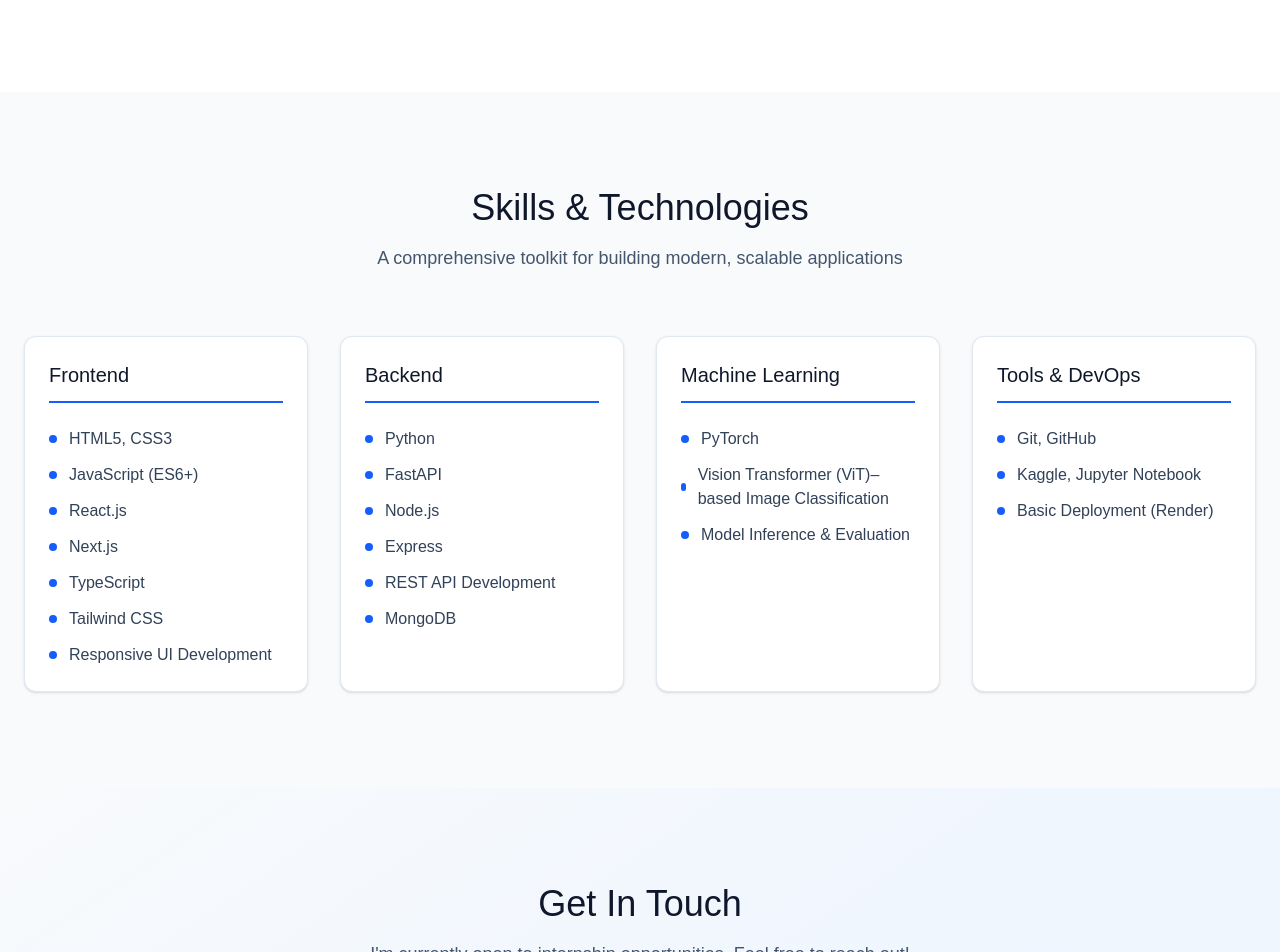
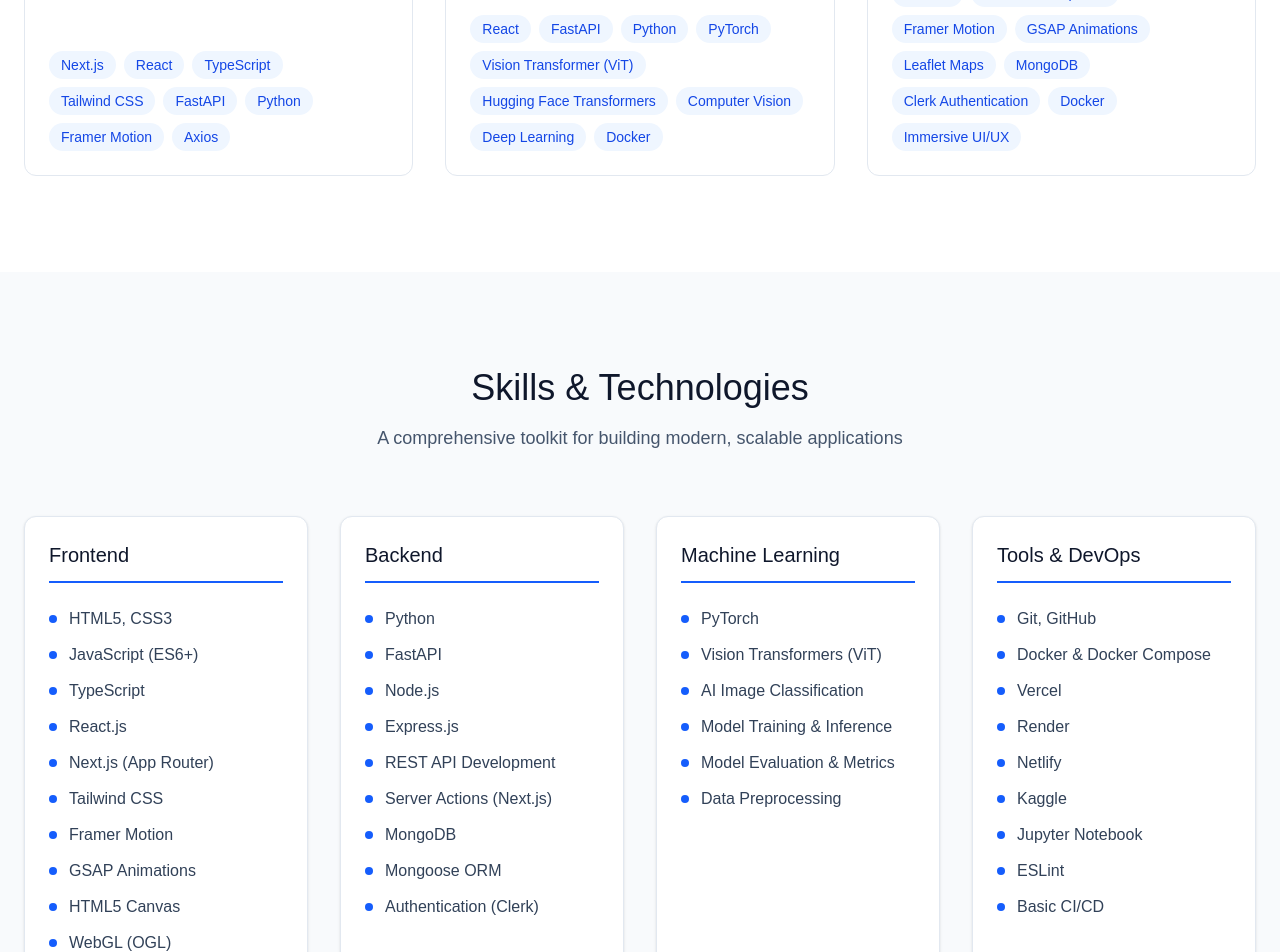
Before and after one commit to ritweekraj288/portfolio, a Next.js app: page / in a window 1280 px wide. Shown: the part 1560-2512 px from the top of the page. Built offline with nearby package versions, Linux system fonts and the light colour scheme; no server answers.

Commit message:
Update project tags and skills in portfolio page for improved clarity and accuracy

```diff
--- a/app/page.tsx
+++ b/app/page.tsx
@@ -100,7 +100,17 @@
         "An AI-powered recommendation system that suggests coffee and snacks based on a user’s mood, taste, and time of day.",
       image:
         "https://res.cloudinary.com/dm7yjlyls/image/upload/v1769192404/Screenshot_2026-01-23_at_11.45.59_PM_b4hxp9.png",
-      tags: ["Nextjs", "FastAPI", "JSON Data Modeling"],
+      // tags: ["Nextjs", "FastAPI", "JSON Data Modeling"],
+      tags: [
+        "Next.js",
+        "React",
+        "TypeScript",
+        "Tailwind CSS",
+        "FastAPI",
+        "Python",
+        "Framer Motion",
+        "Axios",
+      ],
       demoLink: "https://moodbrewer.vercel.app",
       sourceLink: "https://github.com/ritweekraj288/MoodBrewer.git",
     },
@@ -111,12 +121,23 @@
         "An AI-powered web application that detects whether an image is real or AI-generated using deep learning.",
       image:
         "https://res.cloudinary.com/dm7yjlyls/image/upload/v1769194824/Screenshot_2026-01-24_at_12.29.57_AM_ep3voq.png",
+      // tags: [
+      //   "React",
+      //   "FastAPI",
+      //   "Vision Transformer (ViT)",
+      //   "Computer Vision",
+      //   "Deep Learning",
+      // ],
       tags: [
         "React",
         "FastAPI",
+        "Python",
+        "PyTorch",
         "Vision Transformer (ViT)",
+        "Hugging Face Transformers",
         "Computer Vision",
         "Deep Learning",
+        "Docker",
       ],
       demoLink: "https://ai-image-detectorreactfrontend.vercel.app",
       sourceLink: "https://github.com/ritweekraj288/AI_image_detector",
@@ -130,27 +151,82 @@
         "https://res.cloudinary.com/dm7yjlyls/image/upload/v1766672162/Oceanic_cr02zz.jpg",
       tags: [
         "Next.js",
-        "JavaScript",
+        "TypeScript",
+        "Tailwind CSS",
+        "Interactive Web App",
         "HTML5 Canvas",
+        "WebGL",
         "Game Development",
-        "Interactive UI",
+        "Framer Motion",
+        "GSAP Animations",
+        "Leaflet Maps",
+        "MongoDB",
+        "Clerk Authentication",
+        "Docker",
+        "Immersive UI/UX",
       ],
       demoLink: "https://oceanic-project.vercel.app",
       sourceLink: "https://github.com/NishchayMittal/WW-25_Bit_Forge",
     },
   ];
 
+  // const skillCategories = [
+  //   {
+  //     title: "Frontend",
+  //     skills: [
+  //       "HTML5, CSS3",
+  //       "JavaScript (ES6+)",
+  //       "React.js",
+  //       "Next.js",
+  //       "TypeScript",
+  //       "Tailwind CSS",
+  //       "Responsive UI Development",
+  //     ],
+  //   },
+  //   {
+  //     title: "Backend",
+  //     skills: [
+  //       "Python",
+  //       "FastAPI",
+  //       "Node.js",
+  //       "Express",
+  //       "REST API Development",
+  //       "MongoDB",
+  //     ],
+  //   },
+  //   {
+  //     title: "Machine Learning",
+  //     skills: [
+  //       "PyTorch",
+  //       "Vision Transformer (ViT)–based Image Classification",
+  //       "Model Inference & Evaluation",
+  //     ],
+  //   },
+  //   {
+  //     title: "Tools & DevOps",
+  //     skills: [
+  //       "Git, GitHub",
+  //       "Kaggle, Jupyter Notebook",
+  //       "Basic Deployment (Render)",
+  //     ],
+  //   },
+  // ];
   const skillCategories = [
   {
     title: "Frontend",
     skills: [
       "HTML5, CSS3",
       "JavaScript (ES6+)",
+      "TypeScript",
       "React.js",
-        "Next.js",
-        "TypeScript",
+      "Next.js (App Router)",
       "Tailwind CSS",
+      "Framer Motion",
+      "GSAP Animations",
+      "HTML5 Canvas",
+      "WebGL (OGL)",
       "Responsive UI Development",
+      "Interactive & Immersive UI/UX",
     ],
   },
   {
@@ -159,28 +235,41 @@
       "Python",
       "FastAPI",
       "Node.js",
-        "Express",
+      "Express.js",
       "REST API Development",
+      "Server Actions (Next.js)",
       "MongoDB",
+      "Mongoose ORM",
+      "Authentication (Clerk)",
     ],
   },
   {
     title: "Machine Learning",
     skills: [
       "PyTorch",
-        "Vision Transformer (ViT)–based Image Classification",
-        "Model Inference & Evaluation",
+      "Vision Transformers (ViT)",
+      "AI Image Classification",
+      "Model Training & Inference",
+      "Model Evaluation & Metrics",
+      "Data Preprocessing",
     ],
   },
   {
     title: "Tools & DevOps",
     skills: [
       "Git, GitHub",
-        "Kaggle, Jupyter Notebook",
-        "Basic Deployment (Render)",
+      "Docker & Docker Compose",
+      "Vercel",
+      "Render",
+      "Netlify",
+      "Kaggle",
+      "Jupyter Notebook",
+      "ESLint",
+      "Basic CI/CD",
     ],
   },
 ];
+
 
   const navItems = [
     { label: "Home", href: "#" },
```
Lines whose indentation alone changed are shown as unchanged.
